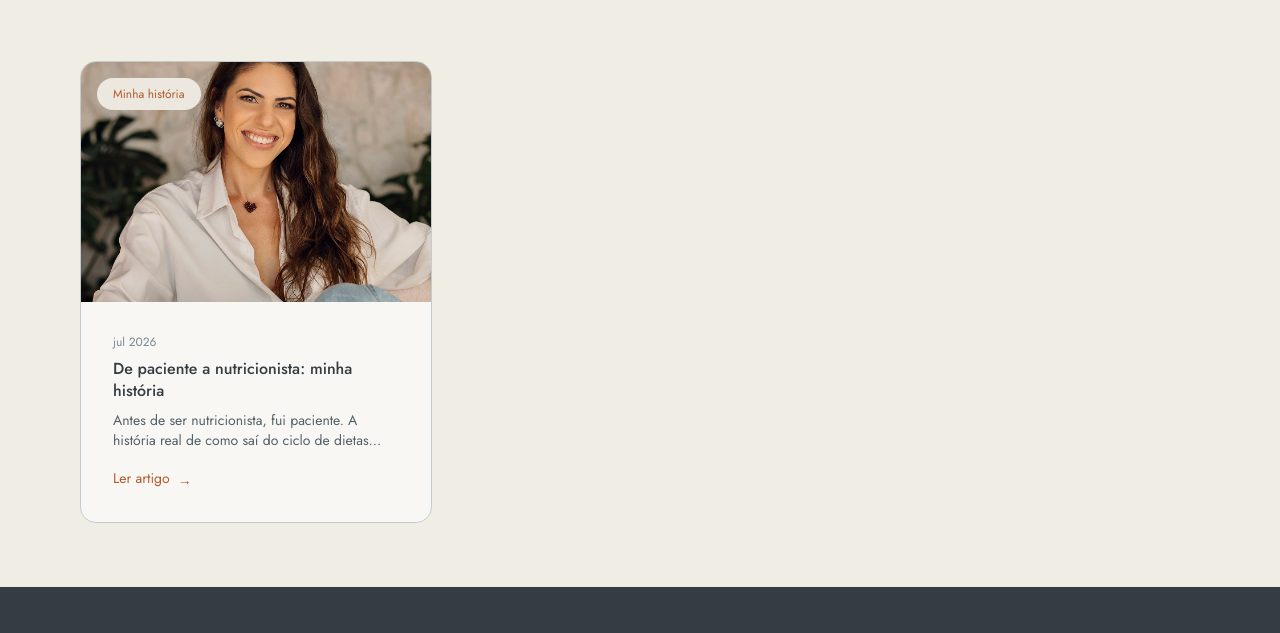
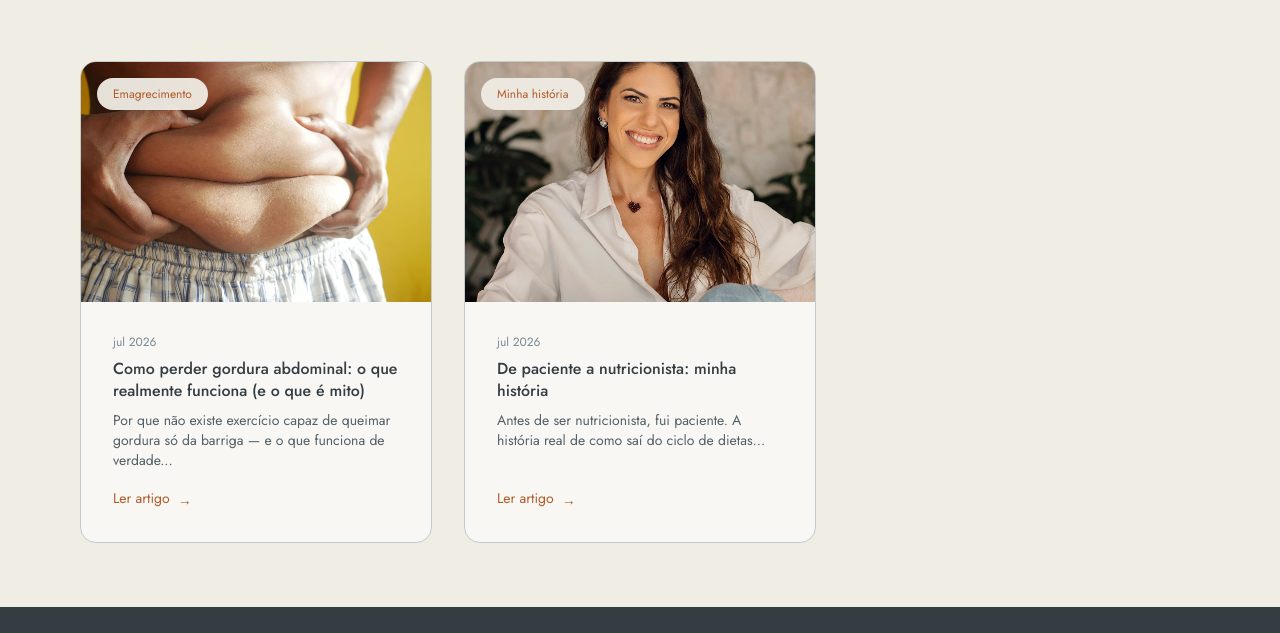
Before and after one commit to leargente/site, a website: page index.html in a window 1280 px wide. Shown: the part 5109-5742 px from the top of the page. Drawn offline with nearby package versions, Linux system fonts and the light colour scheme.

Commit message:
Add files via upload

```diff
--- a/index.html
+++ b/index.html
@@ -878,6 +878,15 @@
                     // Ao publicar um novo artigo, adicione um objeto aqui em cima da lista.
                     this.posts = [
                         {
+                            id: "como-perder-gordura-abdominal",
+                            titulo: "Como perder gordura abdominal: o que realmente funciona (e o que é mito)",
+                            resumo: "Por que não existe exercício capaz de queimar gordura só da barriga — e o que funciona de verdade...",
+                            imagem: "static/images/abdominal-barriga.webp",
+                            categoria: "Emagrecimento",
+                            data: "jul 2026",
+                            url: "blog/como-perder-gordura-abdominal/index.html"
+                        },
+                        {
                             id: "de-paciente-a-nutricionista",
                             titulo: "De paciente a nutricionista: minha história",
                             resumo: "Antes de ser nutricionista, fui paciente. A história real de como saí do ciclo de dietas...",
```
